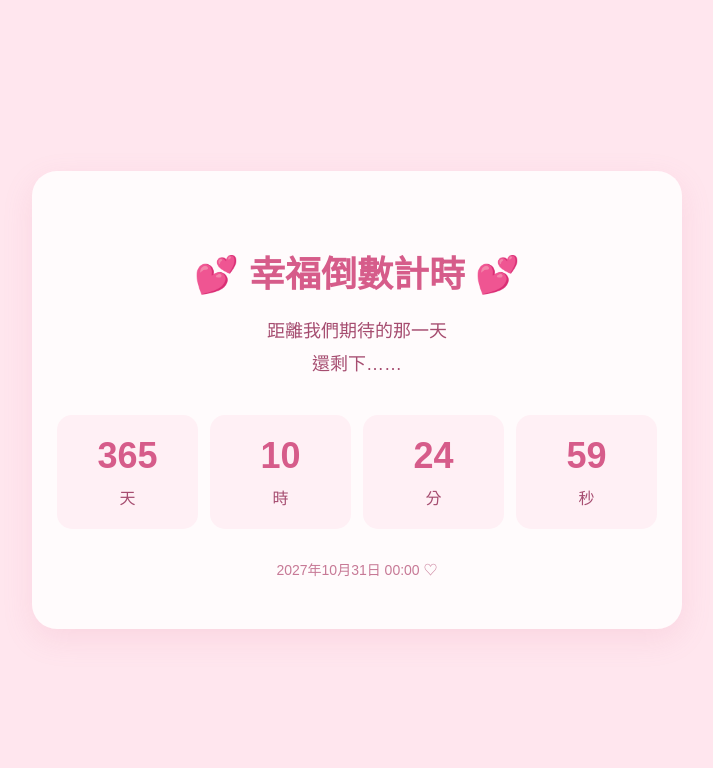
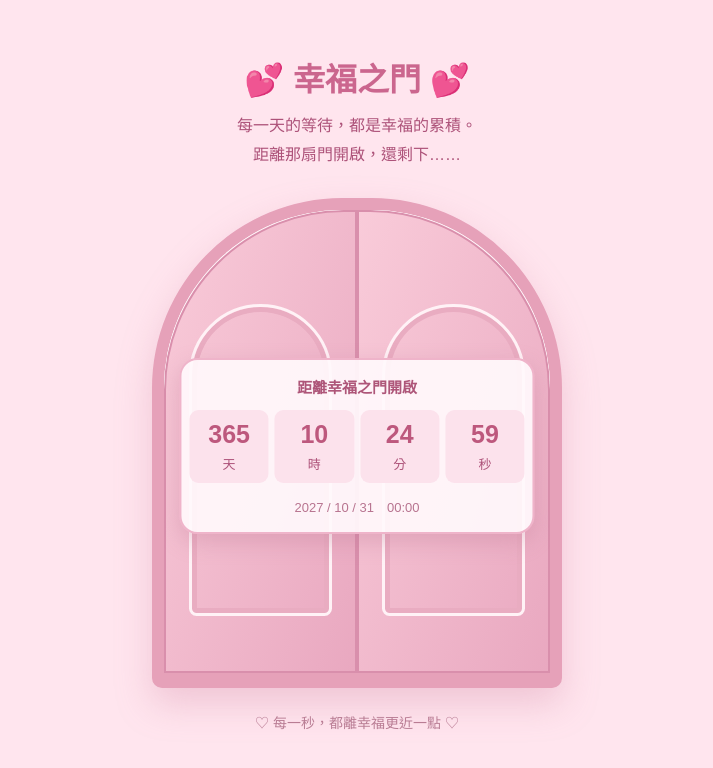
Before and after one commit to Bella0121/bella0121, a plain HTML site: page index.html in a window 1280 px wide. Shown: the whole page, without its empty margins (283-996 px from the left). Drawn offline with Linux system fonts and the light colour scheme.

Commit message:
Update countdown timer and styling in index.html

```diff
--- a/index.html
+++ b/index.html
@@ -1,9 +1,10 @@
+
 <!DOCTYPE html>
 <html lang="zh-TW">
 <head>
 <meta charset="UTF-8">
 <meta name="viewport" content="width=device-width, initial-scale=1.0">
-  <title>幸福倒數計時器</title>
+<title>幸福之門倒數計時</title>
 
 <style>
 * {
@@ -13,87 +14,213 @@
 body {
   margin: 0;
   min-height: 100vh;
-      background: #ffe6ee;
-      font-family: "Microsoft JhengHei", Arial, sans-serif;
+  background: #ffe5ee;
+  font-family: "Microsoft JhengHei", sans-serif;
   display: flex;
+  flex-direction: column;
   justify-content: center;
   align-items: center;
   text-align: center;
-      color: #a64d70;
-    }
-
-    .container {
-      width: 90%;
-      max-width: 650px;
-      background: rgba(255, 255, 255, 0.85);
-      padding: 50px 25px;
-      border-radius: 25px;
-      box-shadow: 0 10px 30px rgba(220, 120, 155, 0.15);
+  color: #ad5279;
+  padding: 30px 12px;
 }
 
 h1 {
-      font-size: 36px;
-      margin-bottom: 15px;
-      color: #d65c8a;
+  font-size: 32px;
+  margin: 0 0 12px;
+  color: #cb668e;
 }
 
-    .description {
-      font-size: 18px;
+.subtitle {
+  font-size: 16px;
+  margin: 0 0 28px;
   line-height: 1.8;
-      margin-bottom: 35px;
+}
+
+/* 門框 */
+.door-frame {
+  position: relative;
+  width: min(90vw, 410px);
+  height: 490px;
+  border: 12px solid #e6a1b9;
+  border-bottom-width: 15px;
+  border-radius: 190px 190px 10px 10px;
+  background: #fff9fb;
+  box-shadow: 0 16px 35px #d58da85c;
+  overflow: hidden;
+  perspective: 1000px;
+}
+
+/* 門後的祝福 */
+.inside {
+  position: absolute;
+  inset: 0;
+  display: flex;
+  flex-direction: column;
+  align-items: center;
+  justify-content: center;
+  background: linear-gradient(#fff2f7, #ffffff);
+  padding: 25px;
+}
+
+.inside h2 {
+  font-size: 30px;
+  color: #d46591;
+}
+
+.inside p {
+  font-size: 17px;
+  line-height: 1.8;
+}
+
+/* 左右門片 */
+.door {
+  position: absolute;
+  top: 0;
+  width: 50%;
+  height: 100%;
+  background: linear-gradient(
+    110deg,
+    #f9cbd9,
+    #e9a8c0
+  );
+  border: 2px solid #d98fac;
+  transition: transform 2.5s ease;
+  z-index: 2;
+  backface-visibility: hidden;
+}
+
+.left-door {
+  left: 0;
+  transform-origin: left center;
+  border-radius: 180px 0 0 0;
+}
+
+.right-door {
+  right: 0;
+  transform-origin: right center;
+  border-radius: 0 180px 0 0;
+}
+
+/* 門片上的裝飾線條 */
+.panel {
+  position: absolute;
+  top: 20%;
+  bottom: 12%;
+  left: 12%;
+  width: 76%;
+  border: 3px solid #fff2f6;
+  border-radius: 85px 85px 9px 9px;
+  box-shadow: inset 0 0 0 5px #e9acc1;
+}
+
+/* 金色門把 */
+.handle {
+  position: absolute;
+  top: 54%;
+  width: 13px;
+  height: 13px;
+  border-radius: 50%;
+  background: #d4a64f;
+  border: 2px solid #fff1bb;
+  box-shadow: 0 2px 6px #8a596477;
+  z-index: 4;
+}
+
+.left-door .handle {
+  right: 12px;
+}
+
+.right-door .handle {
+  left: 12px;
+}
+
+/* 倒數計時牌 */
+.countdown-board {
+  position: absolute;
+  left: 50%;
+  top: 32%;
+  transform: translateX(-50%);
+  width: 92%;
+  background: #fff8fbeF;
+  border: 2px solid #efb4ca;
+  border-radius: 18px;
+  padding: 16px 8px;
+  z-index: 5;
+  box-shadow: 0 8px 22px #bc789455;
+  transition: opacity 0.8s;
+}
+
+.board-title {
+  font-size: 15px;
+  margin-bottom: 13px;
+  font-weight: bold;
+  color: #ae5679;
 }
 
 .countdown {
   display: flex;
+  gap: 6px;
   justify-content: center;
-      gap: 12px;
 }
 
 .time-box {
-      background: #fff0f5;
-      border-radius: 15px;
-      padding: 20px 10px;
   flex: 1;
   min-width: 0;
-    }
-
-    .number {
-      font-size: 36px;
-      font-weight: bold;
-      color: #d65c8a;
-      font-variant-numeric: tabular-nums;
-    }
-
-    .label {
-      font-size: 16px;
-      margin-top: 8px;
-    }
-
-    .footer {
-      margin-top: 30px;
-      font-size: 14px;
-      color: #c77996;
-    }
-
-    @media (max-width: 480px) {
-      .container {
-        padding: 35px 15px;
-      }
-
-      h1 {
-        font-size: 28px;
+  background: #fce2ec;
+  border-radius: 9px;
+  padding: 10px 2px;
 }
 
 .number {
   font-size: 25px;
-      }
-
-      .time-box {
-        padding: 15px 5px;
+  font-weight: bold;
+  font-variant-numeric: tabular-nums;
+  color: #bd587d;
 }
 
 .label {
+  font-size: 13px;
+  margin-top: 5px;
+}
+
+.target {
+  margin-top: 14px;
+  font-size: 13px;
+  color: #b87490;
+}
+
+/* 倒數結束，門開啟 */
+.door-frame.open .left-door {
+  transform: rotateY(-110deg);
+}
+
+.door-frame.open .right-door {
+  transform: rotateY(110deg);
+}
+
+.door-frame.open .countdown-board {
+  opacity: 0;
+  pointer-events: none;
+}
+
+.note {
+  margin-top: 24px;
   font-size: 14px;
+  color: #b87c93;
+}
+
+@media (max-width: 450px) {
+  h1 {
+    font-size: 27px;
+  }
+
+  .door-frame {
+    height: 440px;
+  }
+
+  .number {
+    font-size: 21px;
   }
 }
 </style>
@@ -101,15 +228,45 @@
 
 <body>
 
-  <div class="container">
-    <h1>💕 幸福倒數計時 💕</h1>
+<h1>💕 幸福之門 💕</h1>
 
-    <p class="description">
-      距離我們期待的那一天<br>
-      還剩下……
+<p class="subtitle">
+  每一天的等待，都是幸福的累積。<br>
+  距離那扇門開啟，還剩下……
 </p>
 
+<div class="door-frame" id="doorFrame">
+
+  <!-- 門後畫面 -->
+  <div class="inside">
+    <h2>✨ 幸福之門開啟 ✨</h2>
+    <p>
+      期待已久的日子終於到來！<br>
+      願所有美好都如期而至。💕
+    </p>
+  </div>
+
+  <!-- 左門 -->
+  <div class="door left-door">
+    <div class="panel"></div>
+    <div class="handle"></div>
+  </div>
+
+  <!-- 右門 -->
+  <div class="door right-door">
+    <div class="panel"></div>
+    <div class="handle"></div>
+  </div>
+
+  <!-- 門中央的倒數牌 -->
+  <div class="countdown-board">
+
+    <div class="board-title">
+      距離幸福之門開啟
+    </div>
+
     <div class="countdown">
+
       <div class="time-box">
         <div class="number" id="days">0</div>
         <div class="label">天</div>
@@ -129,46 +286,55 @@
         <div class="number" id="seconds">00</div>
         <div class="label">秒</div>
       </div>
+
     </div>
 
-    <div class="footer" id="footer">
-      2027年10月31日 00:00 ♡
+    <div class="target">
+      2027 / 10 / 31　00:00
+    </div>
+
   </div>
 </div>
 
+<p class="note">
+  ♡ 每一秒，都離幸福更近一點 ♡
+</p>
+
 <script>
-    // 目標時間：2027/10/31 00:00 台灣時間
+// 台灣時間 2027/10/31 00:00
 const targetDate = new Date(
   "2027-10-31T00:00:00+08:00"
 ).getTime();
 
+const doorFrame = document.getElementById("doorFrame");
+
 function updateCountdown() {
-      // 取得現在時間
+
   const now = Date.now();
-
-      // 計算剩餘毫秒
   const distance = targetDate - now;
 
-      // 如果倒數結束
   if (distance <= 0) {
     document.getElementById("days").textContent = "0";
     document.getElementById("hours").textContent = "00";
     document.getElementById("minutes").textContent = "00";
     document.getElementById("seconds").textContent = "00";
-        document.getElementById("footer").textContent =
-          "💕 期待的日子到了！💕";
+
+    // 倒數結束，自動開門
+    doorFrame.classList.add("open");
     return;
   }
 
-      // 換算天、時、分、秒
   const totalSeconds = Math.floor(distance / 1000);
 
   const days = Math.floor(totalSeconds / 86400);
-      const hours = Math.floor((totalSeconds % 86400) / 3600);
-      const minutes = Math.floor((totalSeconds % 3600) / 60);
+  const hours = Math.floor(
+    (totalSeconds % 86400) / 3600
+  );
+  const minutes = Math.floor(
+    (totalSeconds % 3600) / 60
+  );
   const seconds = totalSeconds % 60;
 
-      // 更新畫面
   document.getElementById("days").textContent = days;
   document.getElementById("hours").textContent =
     String(hours).padStart(2, "0");
@@ -178,10 +344,10 @@
     String(seconds).padStart(2, "0");
 }
 
-    // 開啟網頁立即執行
+// 立即更新
 updateCountdown();
 
-    // 每秒更新一次
+// 每秒更新
 setInterval(updateCountdown, 1000);
 </script>
 
```
Lines whose indentation alone changed are shown as unchanged.
